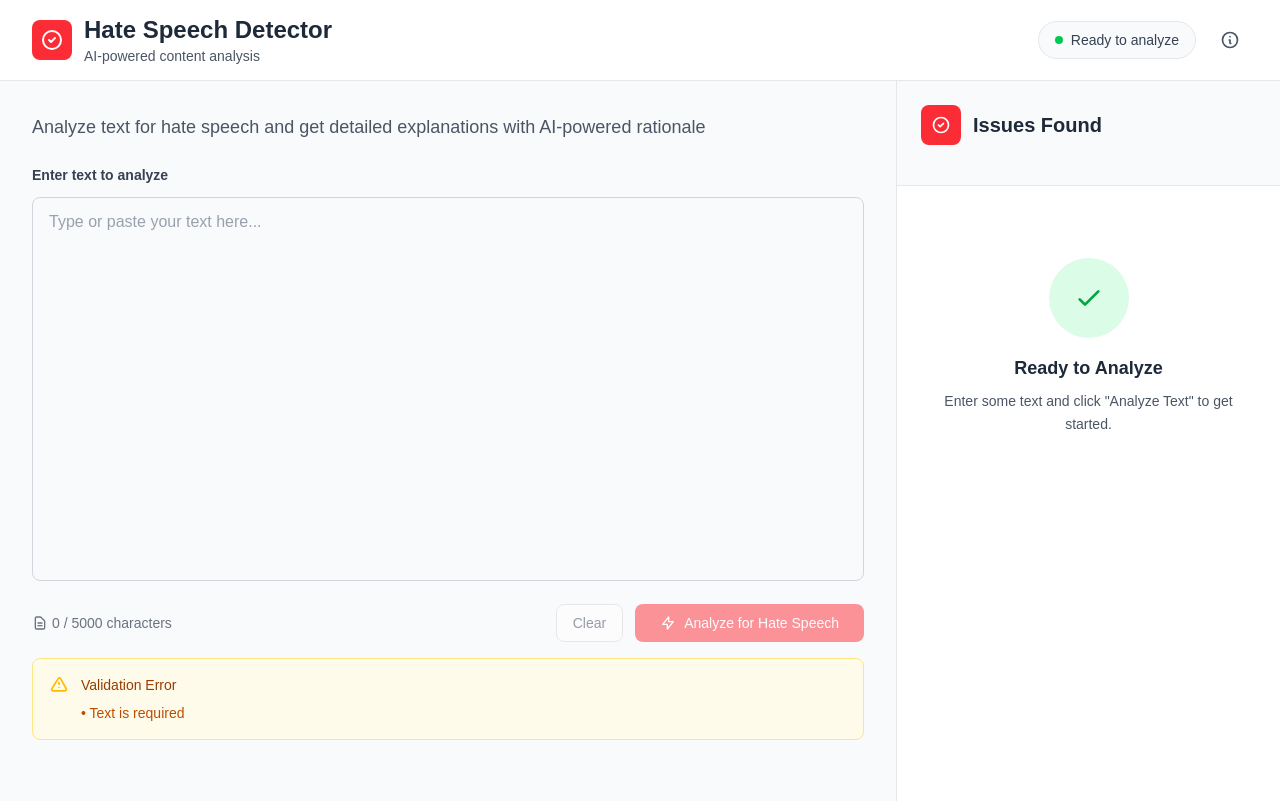
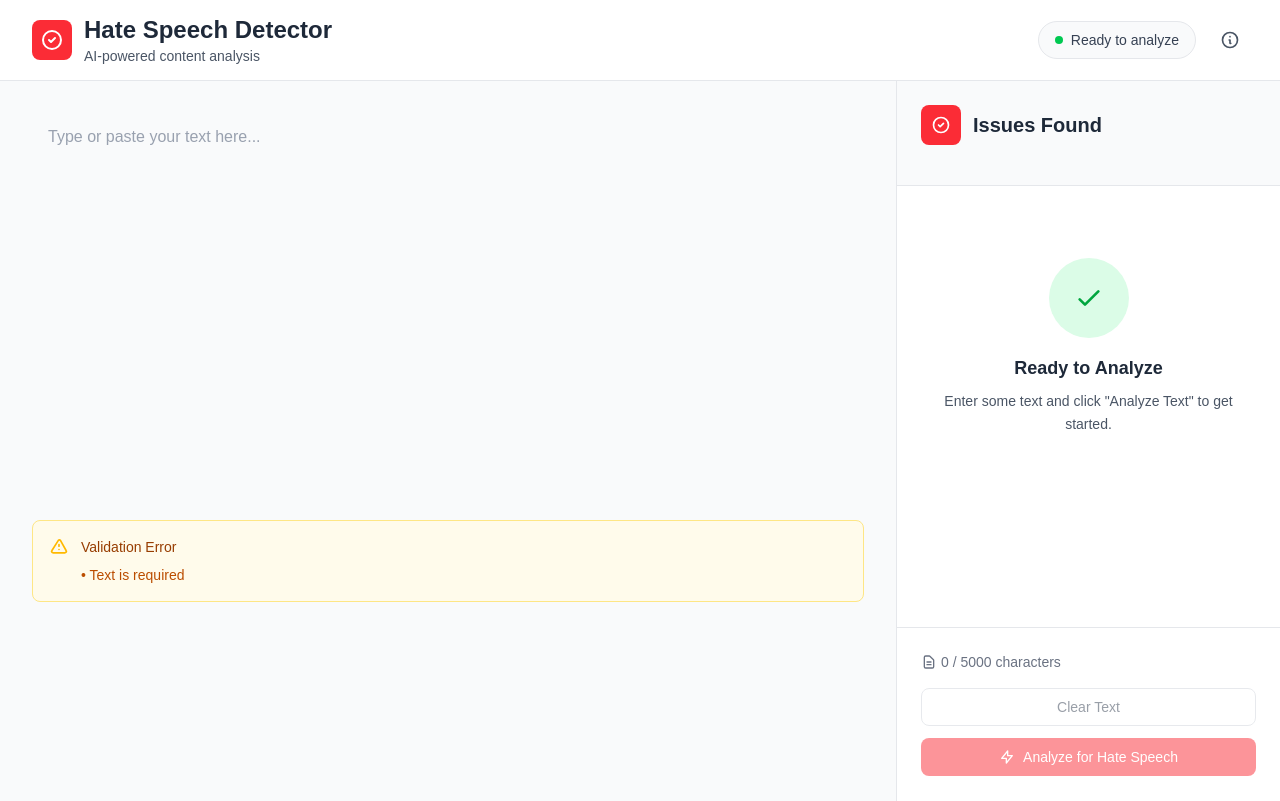
Before and after one commit to evanlambb/Hack404, a Next.js app in the folder frontend/react-app/: page / in a window 1280 px wide. Built offline with nearby package versions, Linux system fonts and the light colour scheme.

Commit message:
getting there

```diff
--- a/frontend/react-app/src/components/BiasDetectionApp.tsx
+++ b/frontend/react-app/src/components/BiasDetectionApp.tsx
@@ -145,13 +145,6 @@ export function BiasDetectionApp() {
           {/* Left Column - Input and Text Display */}
           <div className="flex-1 overflow-y-auto p-6 lg:p-8">
             <div className="max-w-none">
-              {/* Description */}
-              <div className="mb-6">
-                <p className="text-lg text-gray-600">
-                  Analyze text for hate speech and get detailed explanations with AI-powered rationale
-                </p>
-              </div>
-
               {/* Input Section - Full width text area */}
               <div className="mb-6">
                 <TextInput
@@ -260,6 +253,10 @@ export function BiasDetectionApp() {
               isAnalyzing={isAnalyzing}
               onWordReplace={handleWordReplace}
               onIssueClick={handleIssueClick}
+              text={text}
+              onClear={handleClearText}
+              onAnalyze={handleAnalyze}
+              maxLength={5000}
             />
           </div>
         </div>
@@ -279,6 +276,10 @@ export function BiasDetectionApp() {
                 isAnalyzing={isAnalyzing}
                 onWordReplace={handleWordReplace}
                 onIssueClick={handleIssueClick}
+                text={text}
+                onClear={handleClearText}
+                onAnalyze={handleAnalyze}
+                maxLength={5000}
               />
             </div>
           )}
--- a/frontend/react-app/src/components/IssuesPanel.tsx
+++ b/frontend/react-app/src/components/IssuesPanel.tsx
@@ -8,6 +8,11 @@ interface IssuesPanelProps {
   isAnalyzing: boolean;
   onWordReplace: (originalWord: string, newWord: string) => void;
   onIssueClick?: (issue: FlaggedWord) => void;
+  // Text input controls
+  text: string;
+  onClear: () => void;
+  onAnalyze: () => void;
+  maxLength: number;
 }
 
 const getCategoryColor = (category: string) => {
@@ -73,7 +78,11 @@ export function IssuesPanel({
   analysisResult,
   isAnalyzing,
   onWordReplace,
-  onIssueClick
+  onIssueClick,
+  text,
+  onClear,
+  onAnalyze,
+  maxLength
 }: IssuesPanelProps) {
   const [expandedIssues, setExpandedIssues] = useState<Set<number>>(new Set());
 
@@ -283,6 +292,56 @@ export function IssuesPanel({
             </div>
           )}
         </div>
+
+        {/* Text Input Controls */}
+        <div className="sticky bottom-0 bg-white border-t border-gray-200 p-6">
+          <div className="space-y-4">
+            {/* Character Count */}
+            <div className={`text-sm flex items-center gap-1 ${
+              text.length >= maxLength
+                ? 'text-red-500 font-semibold'
+                : text.length >= maxLength * 0.8
+                  ? 'text-amber-500 font-medium'
+                  : 'text-gray-500'
+            }`}>
+              <svg className="w-4 h-4" fill="none" stroke="currentColor" viewBox="0 0 24 24">
+                <path strokeLinecap="round" strokeLinejoin="round" strokeWidth={2} d="M9 12h6m-6 4h6m2 5H7a2 2 0 01-2-2V5a2 2 0 012-2h5.586a1 1 0 01.707.293l5.414 5.414a1 1 0 01.293.707V19a2 2 0 01-2 2z" />
+              </svg>
+              {text.length} / {maxLength} characters
+            </div>
+
+            {/* Action Buttons */}
+            <div className="flex flex-col gap-3">
+              <button
+                onClick={onClear}
+                disabled={!text || isAnalyzing}
+                className="w-full px-4 py-2 text-sm font-medium text-gray-700 bg-white border border-gray-300 rounded-lg hover:bg-gray-50 focus:outline-none focus:ring-2 focus:ring-offset-2 focus:ring-red-500 disabled:opacity-50 disabled:cursor-not-allowed transition-all duration-200"
+              >
+                Clear Text
+              </button>
+
+              <button
+                onClick={onAnalyze}
+                disabled={!text.trim() || isAnalyzing}
+                className="w-full px-4 py-2 text-sm font-medium text-white bg-red-500 border border-transparent rounded-lg hover:bg-red-600 focus:outline-none focus:ring-2 focus:ring-offset-2 focus:ring-red-500 disabled:opacity-50 disabled:cursor-not-allowed transition-all duration-200"
+              >
+                {isAnalyzing ? (
+                  <div className="flex items-center justify-center gap-2">
+                    <div className="w-4 h-4 border-2 border-white/30 border-t-white rounded-full animate-spin"></div>
+                    Analyzing...
+                  </div>
+                ) : (
+                  <div className="flex items-center justify-center gap-2">
+                    <svg className="w-4 h-4" fill="none" stroke="currentColor" viewBox="0 0 24 24">
+                      <path strokeLinecap="round" strokeLinejoin="round" strokeWidth={2} d="M13 10V3L4 14h7v7l9-11h-7z" />
+                    </svg>
+                    Analyze for Hate Speech
+                  </div>
+                )}
+              </button>
+            </div>
+          </div>
+        </div>
       </div>
     </div>
   );
--- a/frontend/react-app/src/components/TextInput.tsx
+++ b/frontend/react-app/src/components/TextInput.tsx
@@ -214,65 +214,15 @@ export default function TextInput({
     <div className={`${className}`}>
       <div className="space-y-4">
         <div>
-          <label
-            htmlFor="text-input"
-            className="block text-sm font-semibold text-gray-700 mb-3"
-          >
-            {label}
-          </label>
           <textarea
             id="text-input"
             value={value}
             onChange={handleTextChange}
             placeholder={placeholder}
             maxLength={maxLength}
-            className="w-full h-96 px-4 py-3 border border-gray-300 rounded-lg placeholder-gray-400 text-gray-900 focus:outline-none focus:ring-2 focus:ring-red-500 focus:border-transparent resize-none transition-all duration-200 bg-gray-50"
+            className="w-full h-96 px-4 py-3 placeholder-gray-400 text-gray-900 focus:outline-none resize-none transition-all duration-200 bg-gray-50 border-0"
             disabled={disabled || isAnalyzing}
           />
-        </div>
-
-        {/* Controls */}
-        <div className="flex flex-col sm:flex-row gap-4 sm:justify-between sm:items-center">
-          {showCharacterCount && (
-            <div className={`text-sm ${characterCountColor} flex items-center gap-1`}>
-              <svg className="w-4 h-4" fill="none" stroke="currentColor" viewBox="0 0 24 24">
-                <path strokeLinecap="round" strokeLinejoin="round" strokeWidth={2} d="M9 12h6m-6 4h6m2 5H7a2 2 0 01-2-2V5a2 2 0 012-2h5.586a1 1 0 01.707.293l5.414 5.414a1 1 0 01.293.707V19a2 2 0 01-2 2z" />
-              </svg>
-              {value.length} / {maxLength} characters
-            </div>
-          )}
-          <div className="flex gap-3">
-            {showClearButton && (
-              <button
-                onClick={handleClearClick}
-                disabled={!value || isAnalyzing}
-                className="px-4 py-2 text-sm font-medium text-gray-700 bg-white border border-gray-300 rounded-lg hover:bg-gray-50 focus:outline-none focus:ring-2 focus:ring-offset-2 focus:ring-red-500 disabled:opacity-50 disabled:cursor-not-allowed transition-all duration-200"
-              >
-                {clearButtonText}
-              </button>
-            )}
-            {showAnalyzeButton && (
-              <button
-                onClick={handleAnalyzeClick}
-                disabled={!value.trim() || isAnalyzing || !isValid}
-                className="px-6 py-2 text-sm font-medium text-white bg-red-500 border border-transparent rounded-lg hover:bg-red-600 focus:outline-none focus:ring-2 focus:ring-offset-2 focus:ring-red-500 disabled:opacity-50 disabled:cursor-not-allowed transition-all duration-200"
-              >
-                {isAnalyzing ? (
-                  <div className="flex items-center gap-2">
-                    <div className="w-4 h-4 border-2 border-white/30 border-t-white rounded-full animate-spin"></div>
-                    Analyzing...
-                  </div>
-                ) : (
-                  <div className="flex items-center gap-2">
-                    <svg className="w-4 h-4" fill="none" stroke="currentColor" viewBox="0 0 24 24">
-                      <path strokeLinecap="round" strokeLinejoin="round" strokeWidth={2} d="M13 10V3L4 14h7v7l9-11h-7z" />
-                    </svg>
-                    {analyzeButtonText}
-                  </div>
-                )}
-              </button>
-            )}
-          </div>
         </div>
 
         {/* External Error Display */}
```
